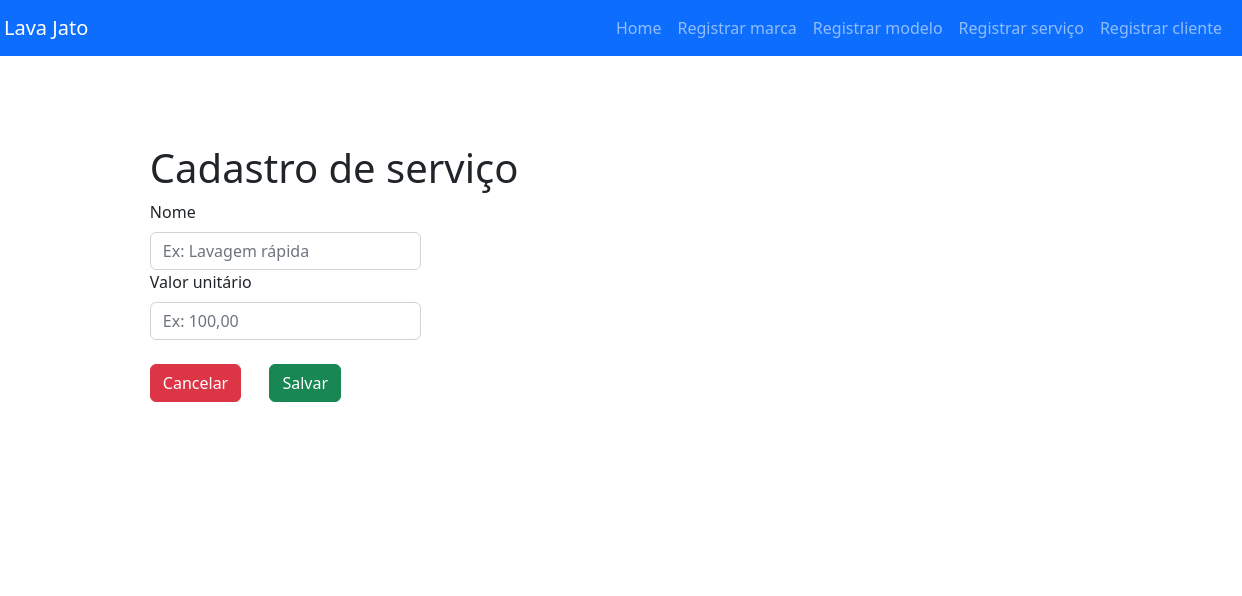
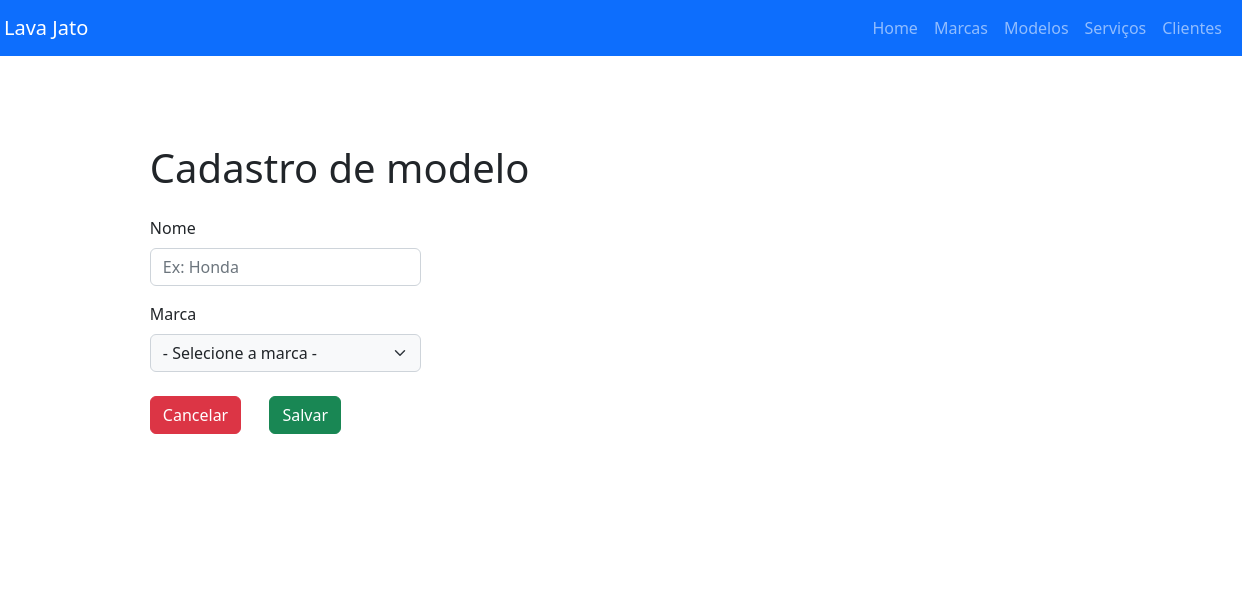
Before and after one commit to eugeniocarvalho/lava-jato, a website with bundled scripts: page modelos.html in a window 1280 px wide. Shown: the top 596 px of the page, 38-1280 px from the left. Built offline with nearby package versions, Linux system fonts and the light colour scheme; data requests are answered from the project's data file.

Commit message:
changed file names and nav

```diff
--- a/cadastro-servico.html
+++ b/modelos.html
@@ -5,7 +5,7 @@
   <meta charset="UTF-8">
   <meta http-equiv="X-UA-Compatible" content="IE=edge">
   <meta name="viewport" content="width=device-width, initial-scale=1.0">
-  <title>Cadastro Serviço | Lava Jato</title>
+  <title>Cadastro modelo | Lava Jato</title>
   <!-- CSS only -->
   <link href="https://cdn.jsdelivr.net/npm/bootstrap@5.2.0/dist/css/bootstrap.min.css" rel="stylesheet"
     integrity="sha384-gH2yIJqKdNHPEq0n4Mqa/HGKIhSkIHeL5AyhkYV8i59U5AR6csBvApHHNl/vI1Bx" crossorigin="anonymous">
@@ -32,16 +32,16 @@
               <a class="nav-link" aria-current="page" href="index.html">Home</a>
             </li>
             <li class="nav-item">
-              <a class="nav-link" href="/cadastro-marca.html">Registrar marca</a>
+              <a class="nav-link" href="/marcas.html">Marcas</a>
             </li>
             <li class="nav-item">
-              <a class="nav-link" href="/cadastro-modelo.html">Registrar modelo</a>
+              <a class="nav-link" href="/modelos.html">Modelos</a>
             </li>
             <li class="nav-item">
-              <a class="nav-link" href="/cadastro-servico.html">Registrar serviço</a>
+              <a class="nav-link" href="/servicos.html">Serviços</a>
             </li>
             <li class="nav-item">
-              <a class="nav-link" href="/cadastro-cliente.html">Registrar cliente</a>
+              <a class="nav-link" href="/clientes.html">Clientes</a>
             </li>
           </ul>
         </div>
@@ -50,16 +50,22 @@
   </header>
 
   <main class="container-fluid">
-    <section class="service-register">
-      <h1>Cadastro de serviço</h1>
+    <section class="brand-register">
+      <h1>Cadastro de modelo</h1>
       <form class="data-form" data-form>
-        <label class="form-label" for="name">Nome</label>
-        <input class="form-control input-width" name="name" type="text" placeholder="Ex: Lavagem rápida" aria-label="Ex: Lavagem rápida">
-        <label class="form-label" for="valor_unitario">Valor unitário</label>
-        <input class="form-control input-width" type="number" placeholder="Ex: 100,00" aria-label="Ex: 100,00" name="valor_unitario">
+        <label class="mt-3 form-label" for="name">Nome</label>
+        <input class="form-control input-width" type="text" placeholder="Ex: Honda" aria-label="Ex:Honda">
+
+        <label class="form-label mt-3" for="marca">Marca</label>
+        <select class="form-select bg-light input-width" aria-label="- Selecione a marca -" data-form>
+          <option selected>- Selecione a marca -</option>
+
+        </select>
+
         <a class="btn btn-danger button me-4 col" href="index.html">Cancelar</a>
         <button type="submit" class="btn btn-success button">Salvar</button>
       </form>
+
     </section>
   </main>
 
@@ -73,7 +79,8 @@
     integrity="sha384-A3rJD856KowSb7dwlZdYEkO39Gagi7vIsF0jrRAoQmDKKtQBHUuLZ9AsSv4jD4Xa"
     crossorigin="anonymous"></script>
   <script src="https://kit.fontawesome.com/77c7be6730.js" crossorigin="anonymous"></script>
-  <script type="module" src="assets/js/controller/registerService-controller.js"></script>
+  <script type="module" src="assets/js/controller/listBrand-controller.js"></script>
+  <script type="module" src="assets/js/controller/registerModel-controller.js"></script>
 </body>
 
 </html>
```
Also changed, not shown: clientes.html (renamed from cadastro-cliente.html, +4 -4 lines), index.html (+4 -4 lines), marcas.html (renamed from cadastro-modelo.html, +10 -19 lines), servicos.html (renamed from cadastro-marca.html, +12 -10 lines).
